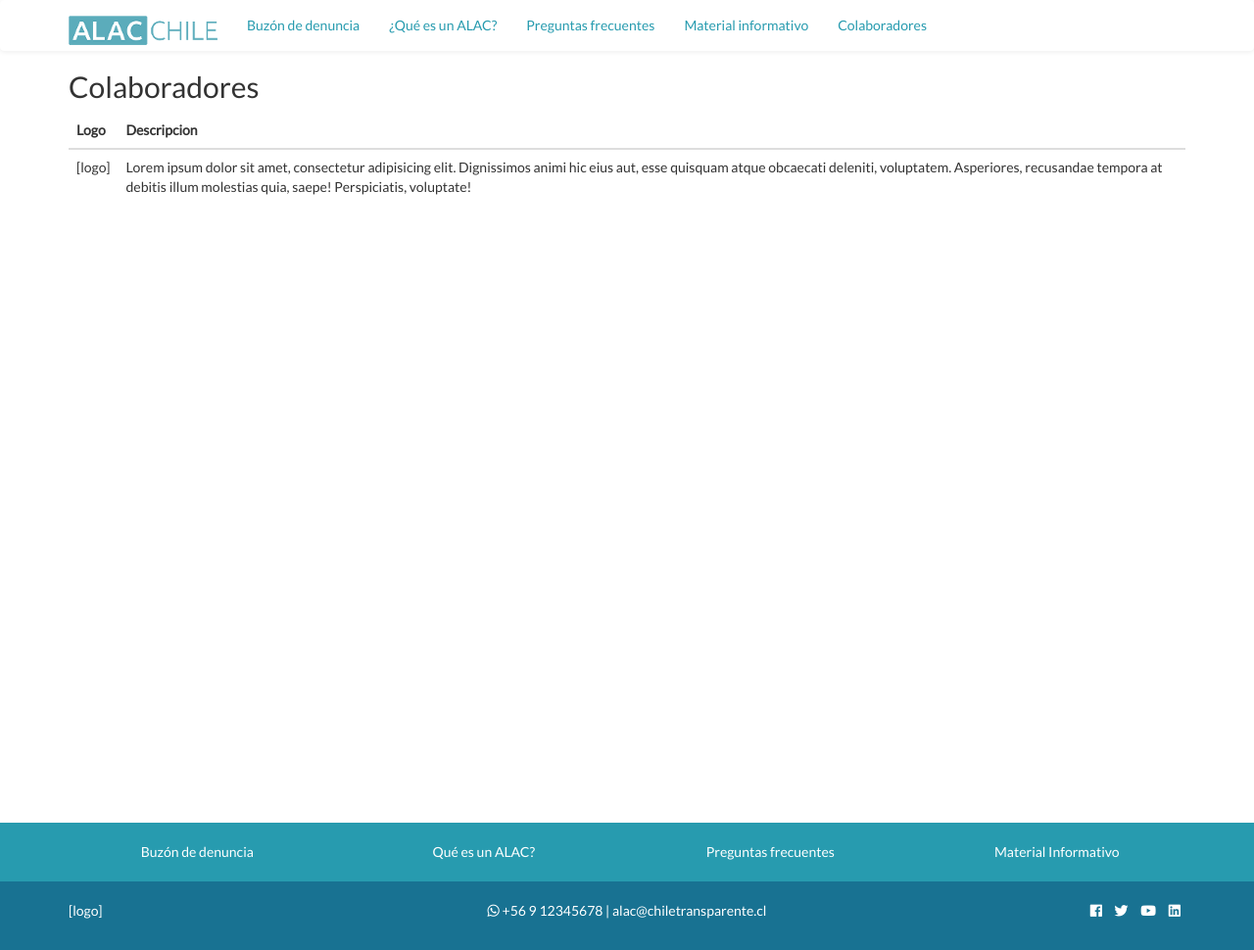
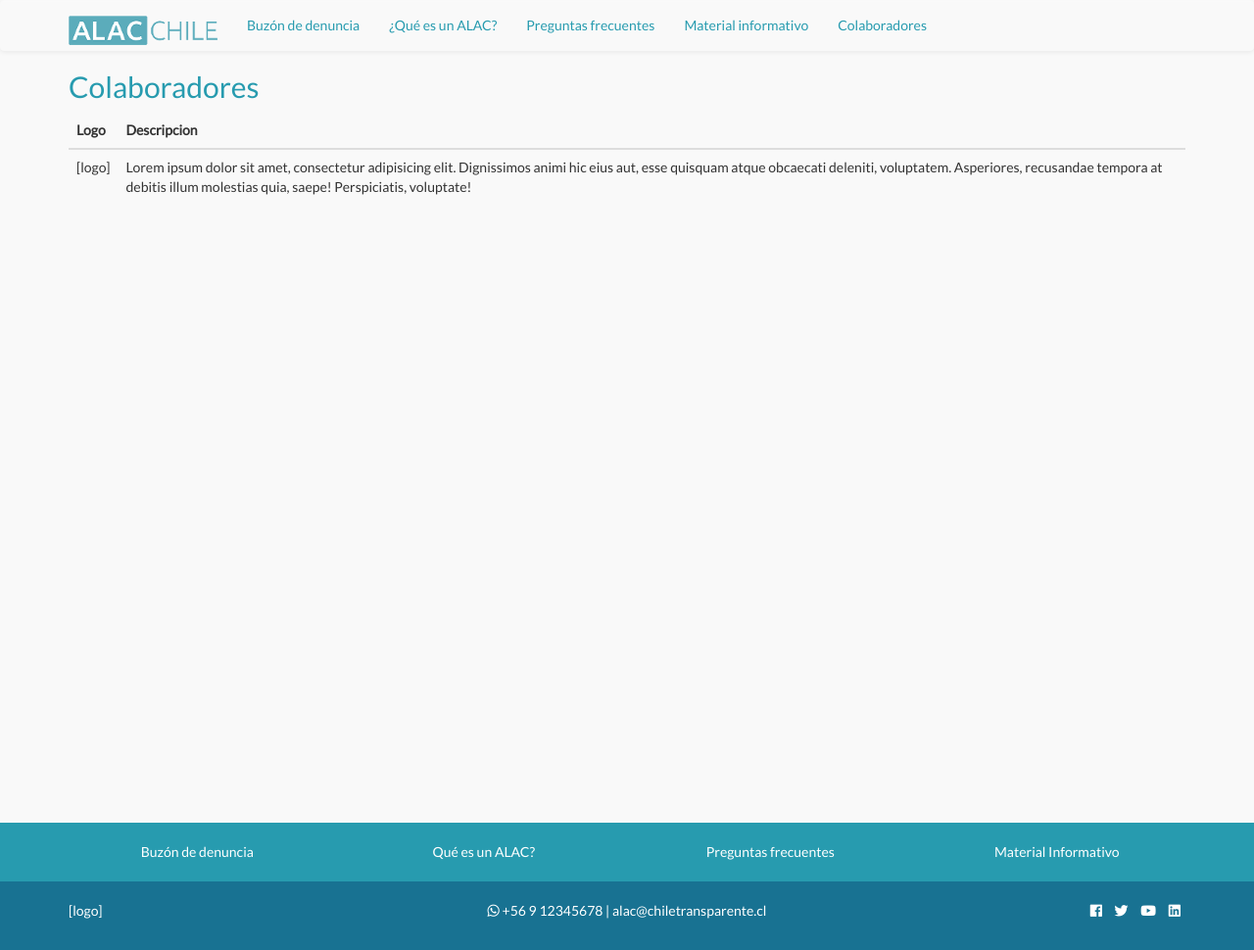
Before and after one commit to taniaadmin2020/denunciacorrupcion.github.io, a Jekyll site: the page built from colaboration.md, in a window 1280 px wide. Shown: the whole page at 98% size. Built offline with Jekyll 4.4.1, drawn with Linux system fonts in a browser that asks for light colours; nearby versions of some CDN libraries.

Commit message:
new changes

```diff
--- a/_layouts/page.html
+++ b/_layouts/page.html
@@ -7,7 +7,7 @@
 
     {% include header.html %}
 
-    <div class="container">
+    <div id="page" class="container">
       <div class="row">
         <div class="col-md-12">
           <h2>{{page.title}}</h2>
--- a/_layouts/simple-page.html
+++ b/_layouts/simple-page.html
@@ -7,7 +7,7 @@
 
     {% include header.html %}
 
-    <div class="container">
+    <div id="simple-page" class="container">
       <div class="row">
         <div class="col-md-12">
           <h2>{{page.title}}</h2>
--- a/_sass/_base.scss
+++ b/_sass/_base.scss
@@ -6,6 +6,7 @@ html {
 body {
   font-family: 'Lato';
   margin-bottom: 120px;
+  background-color: #F9F9F9;
 }
 
 .navbar {
@@ -14,8 +15,8 @@ body {
 
 .navbar-default {
   background-image: none;
-  background-color: #FFF;
-  border-color: #FFF;
+  background-color: #F9F9F9;
+  border-color: #F9F9F9;
   .navbar-nav > li > a {
     color: #279BAF;
     &:hover {
@@ -38,6 +39,12 @@ body {
     border-radius: 15px;
     color: #FFF;
     background-color: #279BAF;
+  }
+}
+
+#page, #simple-page {
+  h1,h2,h3,h4,h5,h6 {
+    color: #279BAF;
   }
 }
 
```
